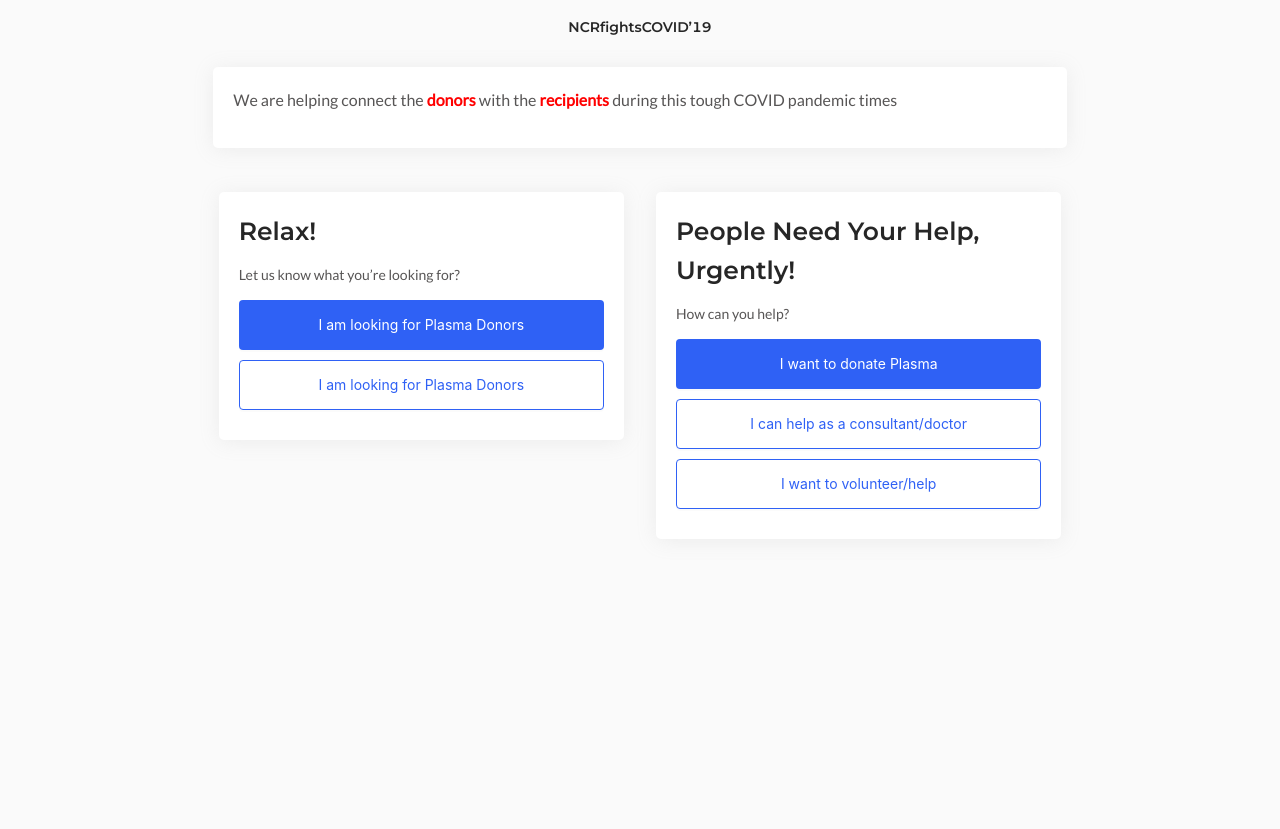
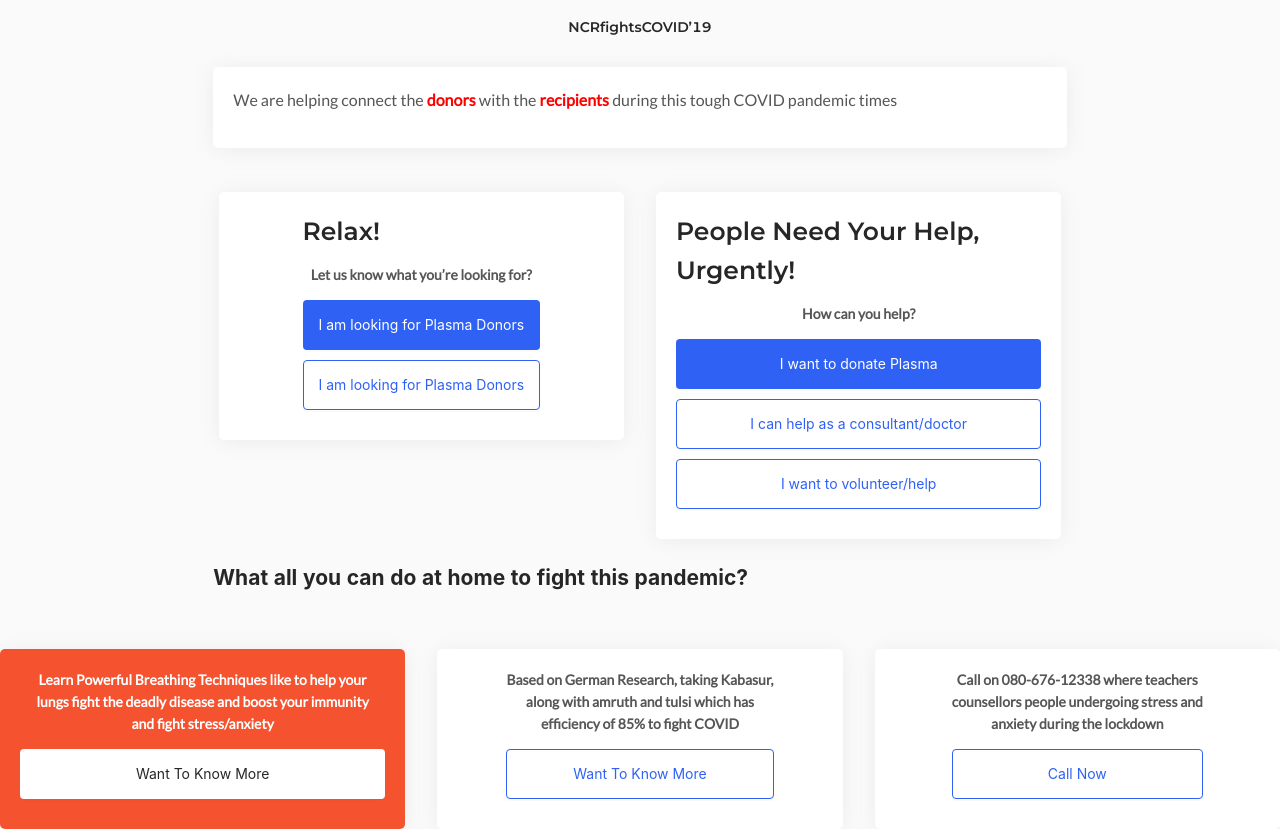
Before and after one commit to Souro-23/covidcareapp, a React (Create React App) app: page / in a window 1280 px wide. Before the commit the page ends 800 px from the top, so only its background shows below. Built offline with nearby package versions, Linux system fonts and the light colour scheme.

Commit message:
Added the bottom 3 boxes on home page

```diff
--- a/src/Containers/Home/Home.js
+++ b/src/Containers/Home/Home.js
@@ -53,6 +53,48 @@ export default function Home() {
 
                 </Col>
             </Row>
+            <br/>
+            <Row justify="center" >
+                <Col sm={16} xs={20}>
+                    <h2><b>What all you can do at home to fight this pandemic?</b></h2>
+                </Col>
+            </Row>
+            <br/>
+            <br/>
+            <Row justify="center" gutter={[32, 32]} >
+                <Col lg={8} md={11} sm={11} xs={20}>
+                    <div className={classes.actionCard1}>
+                        <p> Learn Powerful Breathing Techniques like to help your <br/>
+                        lungs fight the deadly disease and boost your immunity <br/>
+                        and fight stress/anxiety</p>
+                        <Button block className={classes.actionButton3}>
+                            Want To Know More
+                        </Button>
+                    </div>
+                </Col>
+                <Col lg={8} md={11} sm={11} xs={20}>
+                    <div className={classes.actionCard}>
+                        <p>Based on German Research, taking Kabasur, <br/>
+                        along with amruth and tulsi which has <br/>
+                        efficiency of 85% to fight COVID</p>
+                        <Button block className={classes.actionButton2}>
+                            Want To Know More
+                        </Button>
+                    </div>
+                </Col>
+                <Col lg={8} md={11} sm={11} xs={20}>
+                    <div className={classes.actionCard}>
+                        <p>Call on <b>080-676-12338</b> where teachers <br/>
+                        counsellors people undergoing stress and <br/>
+                        anxiety during the lockdown</p>
+                        <Button block className={classes.actionButton2}>
+                            Call Now
+                        </Button>
+                    </div>
+                </Col>
+            </Row>
+
+
         </>
     )
 }
--- a/src/Containers/Home/Home.module.css
+++ b/src/Containers/Home/Home.module.css
@@ -24,10 +24,12 @@
     color: red;
 }
 .actionCard{
+    display: grid;
     background: #FFFFFF 0% 0% no-repeat padding-box;
     box-shadow: 0px 2px 20px #AAAAAA29;
     border-radius: 5px;
     padding: 20px;
+    justify-content: space-around;
 }
 .actionCard h1{
     font-size: 25px;
@@ -35,9 +37,27 @@
 
 }
 .actionCard p{
+    text-align: center;
     font-family: 'Lato', sans-serif;
     font-size: 14px;
+    font-weight: 800;
     color: rgb(87, 85, 85);
+}
+.actionCard1{
+    background: #F5532F 0% 0% no-repeat padding-box;
+    box-shadow: 0px 2px 20px #AAAAAA29;
+    border-radius: 5px;
+    padding: 20px;
+    justify-content: space-around;
+}
+
+.actionCard1 p{
+    text-align: center;
+    font-size: 14px;
+    font-family: 'Lato', sans-serif;
+    font-weight: 800;
+    letter-spacing: 0px;
+    color: #FFFFFF;
 }
 .actionButton{
     background-color: #2F61F5!important;
@@ -58,3 +78,13 @@
     font-size: 15px;
     margin-bottom: 10px;
 }
+.actionButton3{
+    background: #FFFFFF 0% 0% no-repeat padding-box;
+    color: #101010;
+    text-transform: capitalize;
+    height: 50px!important;
+    border-radius: 4px!important;
+    border: none!important;
+    font-size: 15px;
+    margin-bottom: 10px;
+}
```
Also changed, not shown: 1 other file (tests, documents, lock files or other folders).
